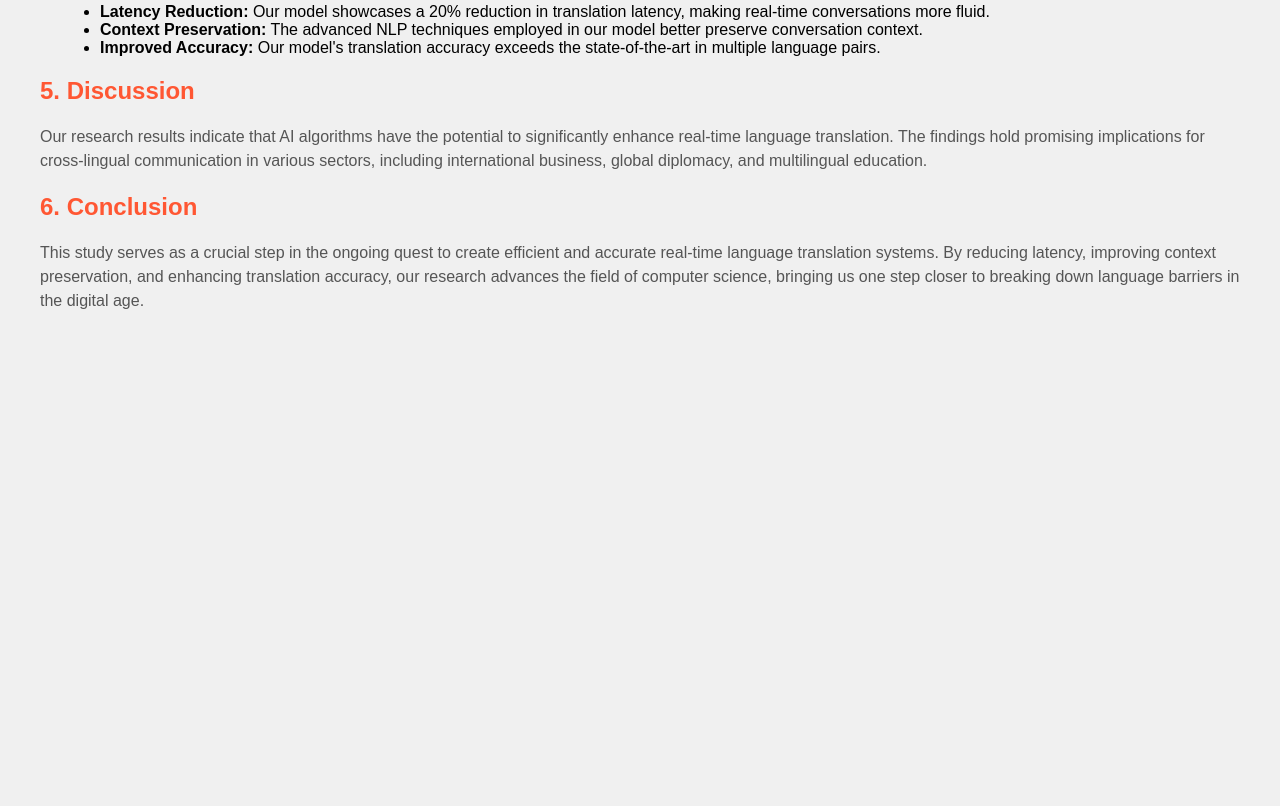
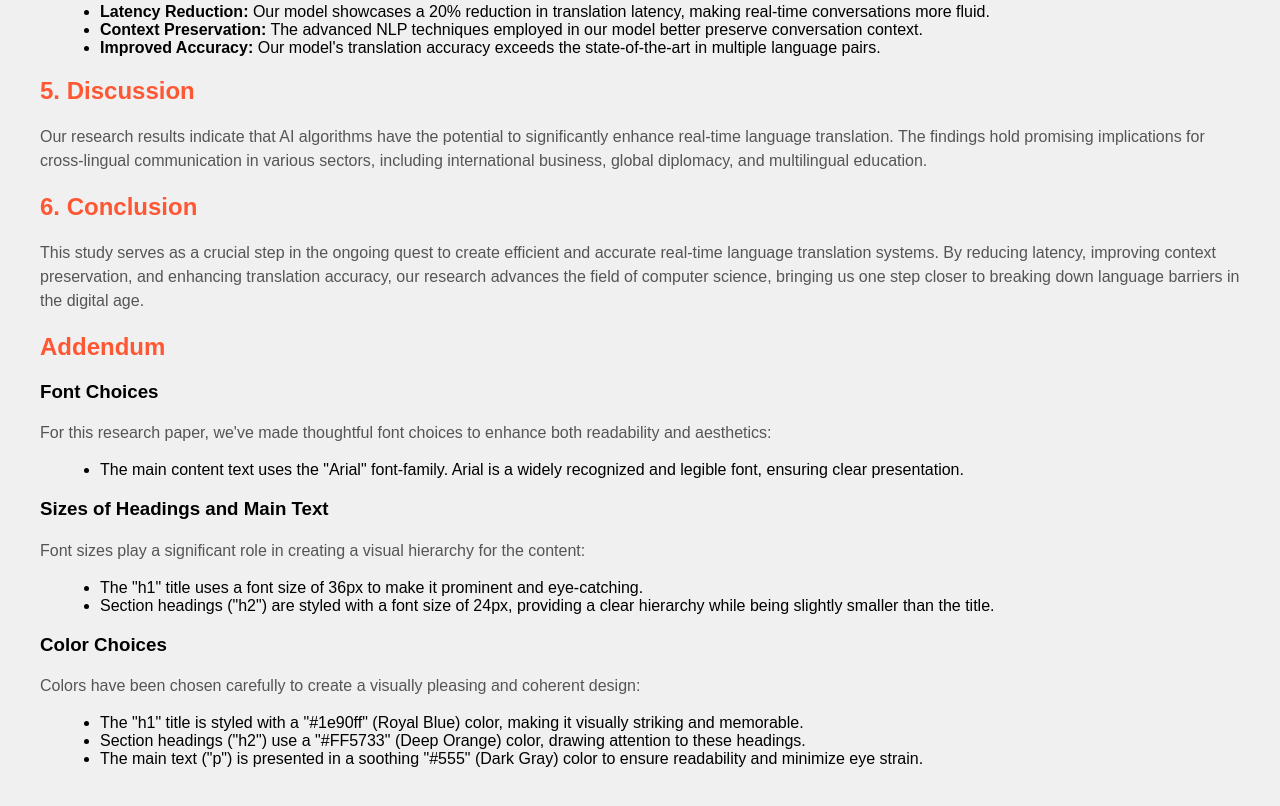
Before and after one commit to Akhilravirela1/Web_Technologies, a website: page src/itc505/lab/4/index.html in a window 1280 px wide. Shown: the part 987-1793 px from the top of the page. Before the commit the page ends 1356 px from the top, so only its background shows below. Drawn offline with Linux system fonts and the light colour scheme.

Commit message:
Update index.html

```diff
--- a/src/itc505/lab/4/index.html
+++ b/src/itc505/lab/4/index.html
@@ -85,6 +85,37 @@
     By reducing latency, improving context preservation, and enhancing translation accuracy, our research advances the field of
     computer science, bringing us one step closer to breaking down language barriers in the digital age.
 </p>
+<section id="addendum">
+    <h2>Addendum</h2>
+
+    <h3>Font Choices</h3>
+    <p>
+        For this research paper, we've made thoughtful font choices to enhance both readability and aesthetics:
+    </p>
+    <ul>
+        <li>The main content text uses the "Arial" font-family. Arial is a widely recognized and legible font, ensuring clear presentation.</li>
+    </ul>
+
+    <h3>Sizes of Headings and Main Text</h3>
+    <p>
+        Font sizes play a significant role in creating a visual hierarchy for the content:
+    </p>
+    <ul>
+        <li>The "h1" title uses a font size of 36px to make it prominent and eye-catching.</li>
+        <li>Section headings ("h2") are styled with a font size of 24px, providing a clear hierarchy while being slightly smaller than the title.</li>
+    </ul>
+
+    <h3>Color Choices</h3>
+    <p>
+        Colors have been chosen carefully to create a visually pleasing and coherent design:
+    </p>
+    <ul>
+        <li>The "h1" title is styled with a "#1e90ff" (Royal Blue) color, making it visually striking and memorable.</li>
+        <li>Section headings ("h2") use a "#FF5733" (Deep Orange) color, drawing attention to these headings.</li>
+        <li>The main text ("p") is presented in a soothing "#555" (Dark Gray) color to ensure readability and minimize eye strain.</li>
+    </ul>
+</section>
+
 
 </body>
 </html>
```
